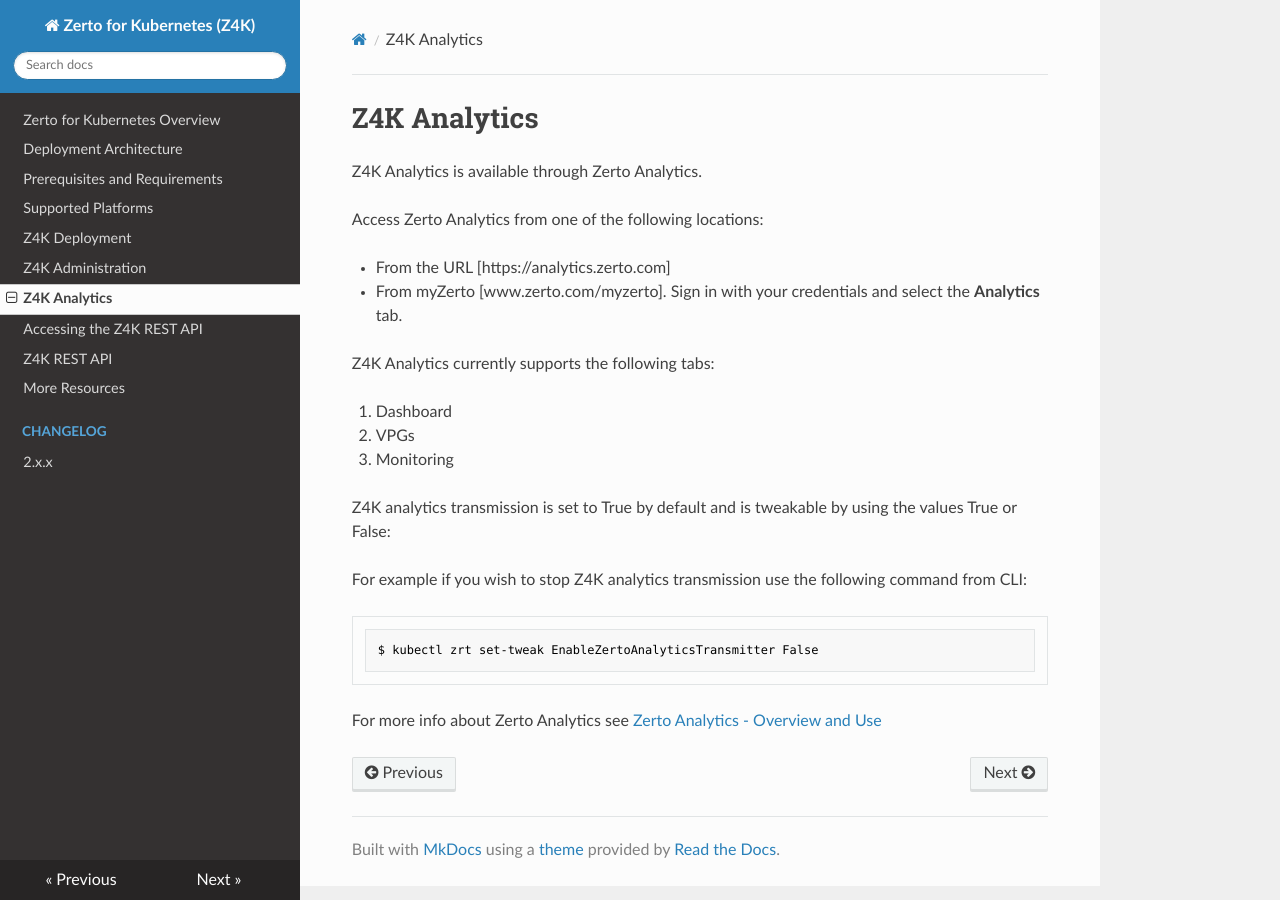
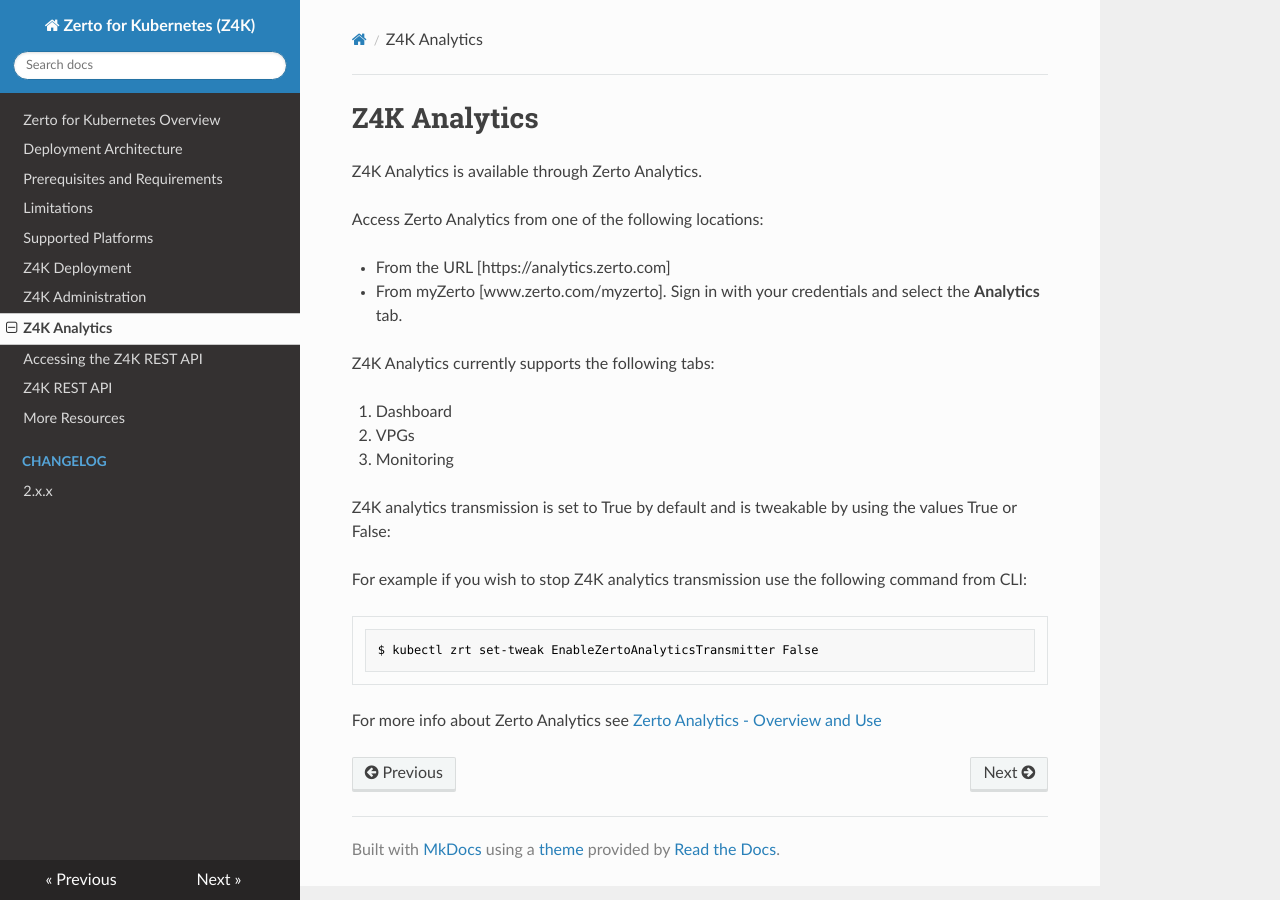
Before and after one commit to ZertoPublic/Z4K, an MkDocs documentation site: the page built from docs/Z4KAnalytics.md, in a window 1280 px wide. Built offline with MkDocs 1.6.1, drawn with Linux system fonts in a browser that asks for light colours.

Commit message:
Update mkdocs.yml

```diff
--- a/mkdocs.yml
+++ b/mkdocs.yml
@@ -6,6 +6,7 @@
 - Zerto for Kubernetes Overview: Z4KOverview.md
 - Deployment Architecture: DeploymentArchitecture.md
 - Prerequisites and Requirements: PrerequisitesAndRequirements.md
+- Limitations: Limitations.md
 - Supported Platforms: SupportedPlatforms.md
 - Z4K Deployment: Z4KDeploymentGuide.md
 - Z4K Administration: Z4KAdministrationGuide.md
```
